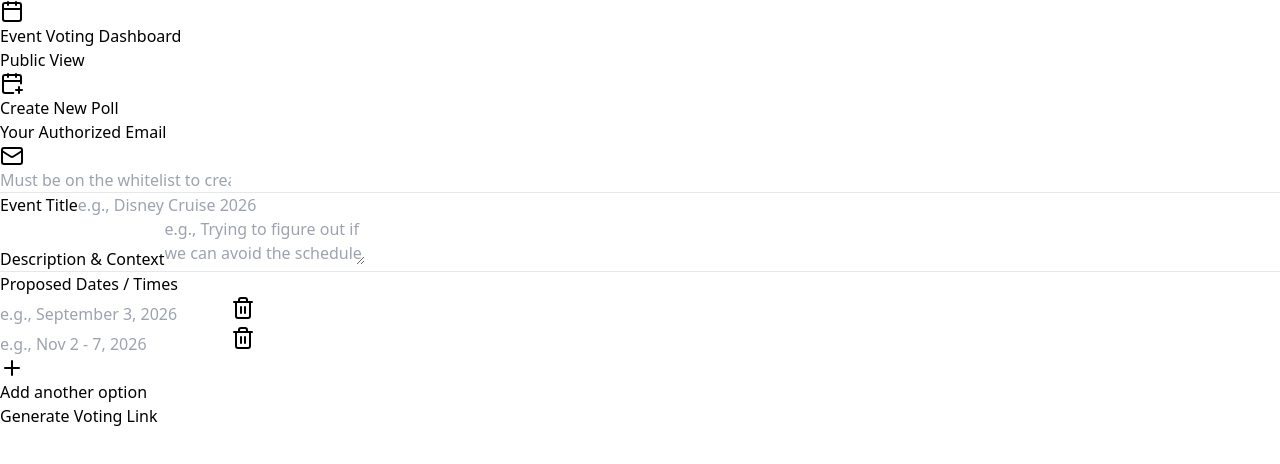
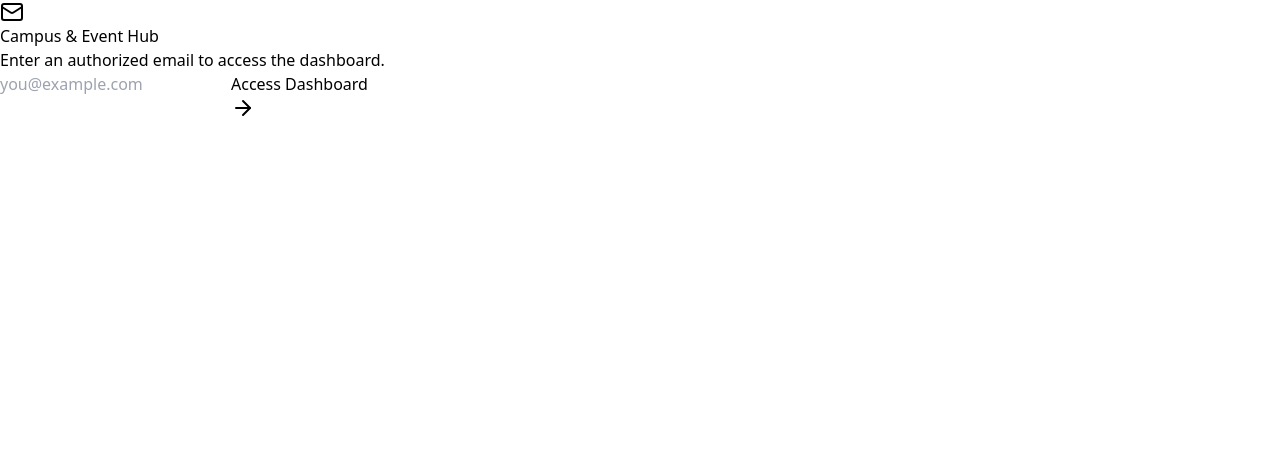
Before and after one commit to vladinator18/room-tracker-project, a React (Vite) app in the folder V2/frontend/: page / in a window 1280 px wide. Shown: the top 464 px of the page. Built offline with nearby package versions, Linux system fonts and the light colour scheme.

Commit message:
security features

```diff
--- a/V2/frontend/src/App.jsx
+++ b/V2/frontend/src/App.jsx
@@ -1,25 +1,89 @@
+import { useState } from 'react';
+import { votingApi } from './services/votingApi';
 import CreateEvent from './CreateEvent';
-import { Calendar } from 'lucide-react';
+import EventDashboard from './EventDashboard';
+import Heatmap from './Heatmap';
+import { Calendar, Mail, ArrowRight, LogOut, Loader2, Plus, List, Map } from 'lucide-react';
 
 export default function App() {
+  const [email, setEmail] = useState('');
+  const [isLoggedIn, setIsLoggedIn] = useState(false);
+  const [isLoading, setIsLoading] = useState(false);
+  const [errorMsg, setErrorMsg] = useState('');
+  const [activeTab, setActiveTab] = useState('heatmap'); // 'heatmap', 'list', or 'create'
+
+  const handleEnter = async (e) => {
+    e.preventDefault();
+    setIsLoading(true);
+    setErrorMsg('');
+
+    const cleanEmail = email.trim().toLowerCase();
+
+    try {
+      const isAuthorized = await votingApi.checkWhitelist(cleanEmail);
+      if (isAuthorized) {
+        setIsLoggedIn(true);
+      } else {
+        setErrorMsg("Access Denied: Email not on whitelist.");
+      }
+    } catch (error) {
+      setErrorMsg("Error checking authorization.");
+    } finally {
+      setIsLoading(false);
+    }
+  };
+
+  if (!isLoggedIn) {
+    return (
+      <div className="min-h-screen bg-slate-50 flex items-center justify-center p-4">
+        <div className="max-w-md w-full bg-white rounded-xl shadow-sm border p-8 text-center">
+          <Mail className="w-12 h-12 text-blue-600 mx-auto mb-4 bg-blue-100 p-2 rounded-full" />
+          <h2 className="text-2xl font-bold text-slate-800 mb-2">Campus & Event Hub</h2>
+          <p className="text-slate-500 mb-6">Enter an authorized email to access the dashboard.</p>
+
+          {errorMsg && <div className="bg-rose-50 text-rose-600 p-3 rounded-lg mb-4 font-medium">{errorMsg}</div>}
+
+          <form onSubmit={handleEnter} className="space-y-4">
+            <input
+              type="email"
+              required
+              value={email}
+              onChange={(e) => setEmail(e.target.value)}
+              className="w-full px-4 py-3 border rounded-lg"
+              placeholder="you@example.com"
+            />
+            <button type="submit" disabled={isLoading} className="w-full bg-blue-600 hover:bg-blue-700 text-white font-bold py-3 rounded-lg flex justify-center gap-2 items-center">
+              {isLoading ? <Loader2 className="w-5 h-5 animate-spin" /> : <>Access Dashboard <ArrowRight className="w-4 h-4" /></>}
+            </button>
+          </form>
+        </div>
+      </div>
+    );
+  }
+
   return (
-    <div className="min-h-screen bg-slate-50 p-4 md:p-8 font-sans">
-      <div className="max-w-4xl mx-auto">
-
-        {/* Public Navigation Bar */}
-        <div className="bg-white rounded-xl shadow-sm border border-slate-200 p-4 mb-6 flex flex-col sm:flex-row justify-between items-center gap-4">
-          <div className="flex items-center gap-3">
-            <Calendar className="w-6 h-6 text-blue-600" />
-            <h1 className="text-xl font-bold text-slate-800">Event Voting Dashboard</h1>
+    <div className="min-h-screen bg-slate-50 p-4 md:p-8">
+      <div className="max-w-6xl mx-auto">
+        <div className="bg-white rounded-xl shadow-sm border p-4 mb-6 flex flex-col md:flex-row justify-between items-center gap-4">
+          <div className="flex flex-wrap gap-2 md:gap-4 justify-center">
+            <button onClick={() => setActiveTab('heatmap')} className={`flex items-center gap-2 px-4 py-2 rounded-lg font-semibold ${activeTab === 'heatmap' ? 'bg-blue-100 text-blue-700' : 'text-slate-600 hover:bg-slate-100'}`}>
+              <Map className="w-4 h-4" /> Room Heatmap
+            </button>
+            <button onClick={() => setActiveTab('list')} className={`flex items-center gap-2 px-4 py-2 rounded-lg font-semibold ${activeTab === 'list' ? 'bg-blue-100 text-blue-700' : 'text-slate-600 hover:bg-slate-100'}`}>
+              <List className="w-4 h-4" /> Active Polls
+            </button>
+            <button onClick={() => setActiveTab('create')} className={`flex items-center gap-2 px-4 py-2 rounded-lg font-semibold ${activeTab === 'create' ? 'bg-blue-100 text-blue-700' : 'text-slate-600 hover:bg-slate-100'}`}>
+              <Plus className="w-4 h-4" /> Create Event
+            </button>
           </div>
-          <div className="text-sm font-medium text-slate-500">
-            Public View
-          </div>
+          <button onClick={() => setIsLoggedIn(false)} className="flex items-center gap-2 text-slate-500 hover:text-slate-800">
+            <LogOut className="w-4 h-4" /> Sign Out
+          </button>
         </div>
 
-        {/* Load the Event Builder Component */}
-        <CreateEvent />
-
+        {activeTab === 'heatmap' && <Heatmap />}
+        {activeTab === 'list' && <EventDashboard voterEmail={email.trim().toLowerCase()} />}
+        {activeTab === 'create' && <CreateEvent creatorEmail={email.trim().toLowerCase()} onEventCreated={() => setActiveTab('list')} />}
       </div>
     </div>
   );
--- /dev/null
+++ b/V2/frontend/src/Heatmap.jsx
@@ -0,0 +1,130 @@
+import { useState, useEffect } from 'react';
+import { Calendar, Loader2 } from 'lucide-react';
+
+export default function Heatmap() {
+  const [availabilityData, setAvailabilityData] = useState([]);
+  const [isLoading, setIsLoading] = useState(true);
+
+  const days = ['Monday', 'Tuesday', 'Wednesday', 'Thursday', 'Friday', 'Saturday', 'Sunday'];
+  const times = [
+    '07:30 AM', '09:00 AM', '10:30 AM', '12:00 PM', '01:30 PM',
+    '03:00 PM', '04:30 PM', '06:00 PM', '07:30 PM'
+  ];
+
+  // Fetch the CSV file from the public folder when the component loads
+  useEffect(() => {
+    fetchCSVData();
+  }, []);
+
+  const fetchCSVData = async () => {
+    try {
+      // Vite serves files in the public folder directly at the root URL
+      const response = await fetch('/compiled_schedule.csv');
+      const csvText = await response.text();
+
+      parseCSVToGrid(csvText);
+    } catch (error) {
+      console.error("Error fetching the CSV:", error);
+    } finally {
+      setIsLoading(false);
+    }
+  };
+
+  const parseCSVToGrid = (csvText) => {
+    // 1. Split the text into rows and remove any empty lines
+    const rows = csvText.split('\n').filter(row => row.trim() !== '');
+
+    // 2. Initialize a blank 9x7 grid (9 timeslots, 7 days)
+    const grid = Array(9).fill(0).map(() => Array(7).fill(0));
+
+    // 3. Skip the header row (i=1), then parse the data
+    // Assuming CSV format: Time, Monday, Tuesday, Wednesday, Thursday, Friday, Saturday, Sunday
+    for (let i = 1; i < rows.length; i++) {
+      const columns = rows[i].split(',');
+
+      // We only care about the 9 time blocks we defined
+      const timeLabel = columns[0].trim();
+      const rowIndex = times.indexOf(timeLabel);
+
+      if (rowIndex !== -1) {
+        // Loop through the 7 days and push the room counts into the grid
+        for (let colIndex = 0; colIndex < 7; colIndex++) {
+          // +1 because the first column is the Time label
+          grid[rowIndex][colIndex] = parseInt(columns[colIndex + 1], 10) || 0;
+        }
+      }
+    }
+
+    setAvailabilityData(grid);
+  };
+
+  const getColorClass = (count) => {
+    if (count === 0) return 'bg-rose-500 text-white';
+    if (count <= 6) return 'bg-amber-400 text-slate-900';
+    if (count <= 14) return 'bg-emerald-400 text-slate-900';
+    return 'bg-emerald-700 text-white';
+  };
+
+  return (
+    <div className="bg-white rounded-xl shadow-sm border border-slate-200 p-6 font-sans">
+
+      <div className="flex flex-col md:flex-row justify-between items-start md:items-center mb-6 gap-4">
+        <div className="flex items-center gap-3">
+          <Calendar className="w-8 h-8 text-blue-600" />
+          <h1 className="text-2xl font-bold text-slate-800">Room Availability Heatmap</h1>
+        </div>
+        <div className="bg-slate-100 text-slate-600 px-4 py-2 rounded-full text-sm font-medium">
+          Tracking rooms across Mapúa Makati
+        </div>
+      </div>
+
+      <div className="flex items-center gap-6 mb-8 text-sm font-semibold text-slate-700">
+        <span className="mr-2">Legend:</span>
+        <div className="flex items-center gap-2"><div className="w-4 h-4 bg-rose-500 rounded-sm"></div> Full</div>
+        <div className="flex items-center gap-2"><div className="w-4 h-4 bg-amber-400 rounded-sm"></div> Limited</div>
+        <div className="flex items-center gap-2"><div className="w-4 h-4 bg-emerald-400 rounded-sm"></div> Good</div>
+        <div className="flex items-center gap-2"><div className="w-4 h-4 bg-emerald-700 rounded-sm"></div> Wide Open</div>
+      </div>
+
+      {isLoading ? (
+        <div className="flex justify-center items-center h-64">
+          <Loader2 className="w-8 h-8 animate-spin text-blue-600" />
+        </div>
+      ) : (
+        <div className="overflow-x-auto pb-4">
+          <div className="min-w-[800px]">
+            <div className="grid grid-cols-[100px_repeat(7,1fr)] gap-2 mb-2">
+              <div></div>
+              {days.map(day => (
+                <div key={day} className="text-center font-bold text-slate-600 text-sm py-2">
+                  {day}
+                </div>
+              ))}
+            </div>
+
+            {times.map((time, rowIndex) => (
+              <div key={time} className="grid grid-cols-[100px_repeat(7,1fr)] gap-2 mb-2 items-center">
+                <div className="text-right pr-4 text-xs font-semibold text-slate-500">
+                  {time}
+                </div>
+
+                {availabilityData[rowIndex]?.map((count, colIndex) => (
+                  <div
+                    key={`${rowIndex}-${colIndex}`}
+                    className={`
+                      h-12 flex items-center justify-center rounded-md font-bold text-sm cursor-pointer transition-all
+                      hover:ring-2 hover:ring-blue-400 hover:ring-offset-1
+                      ${getColorClass(count)}
+                    `}
+                  >
+                    {count}
+                  </div>
+                ))}
+              </div>
+            ))}
+          </div>
+        </div>
+      )}
+    </div>
+  );
+}
```
